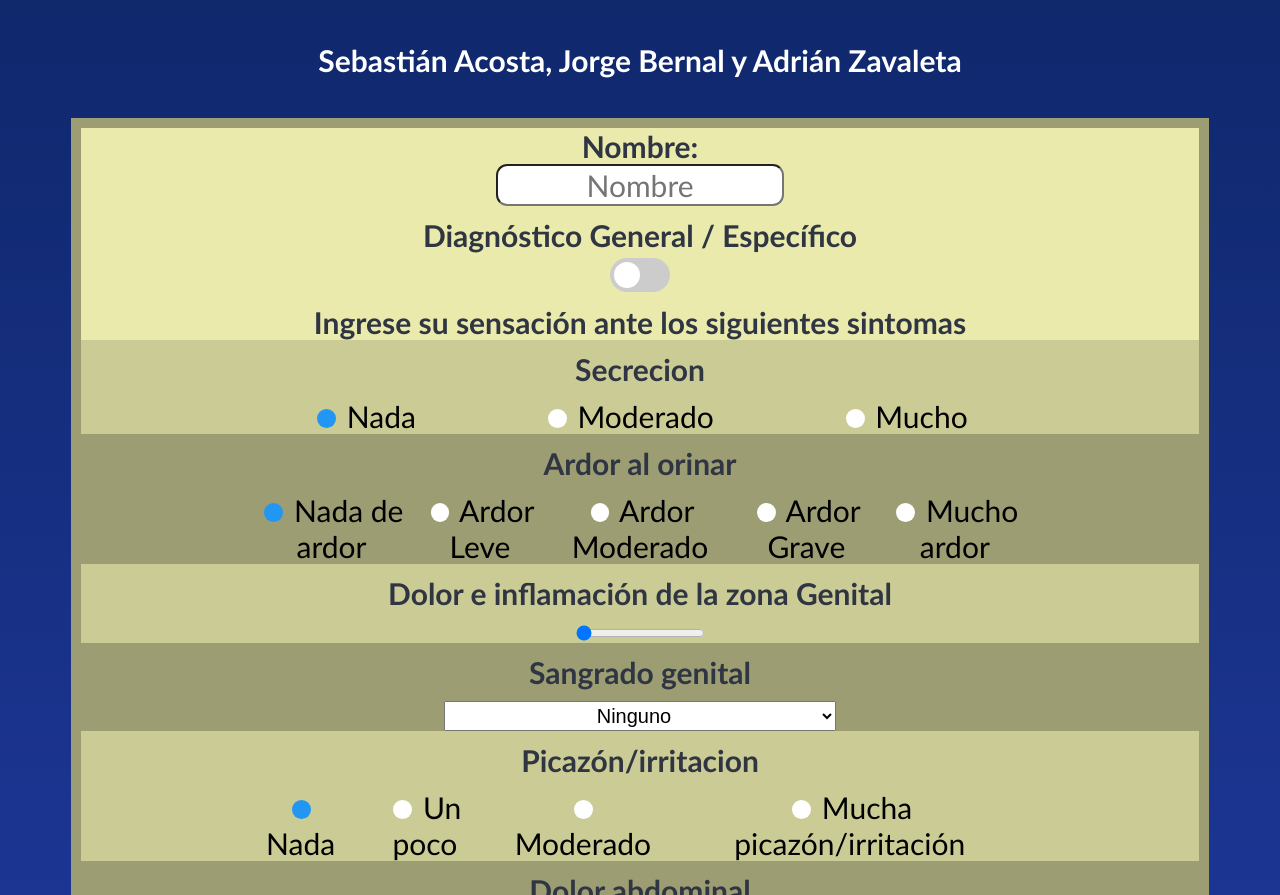
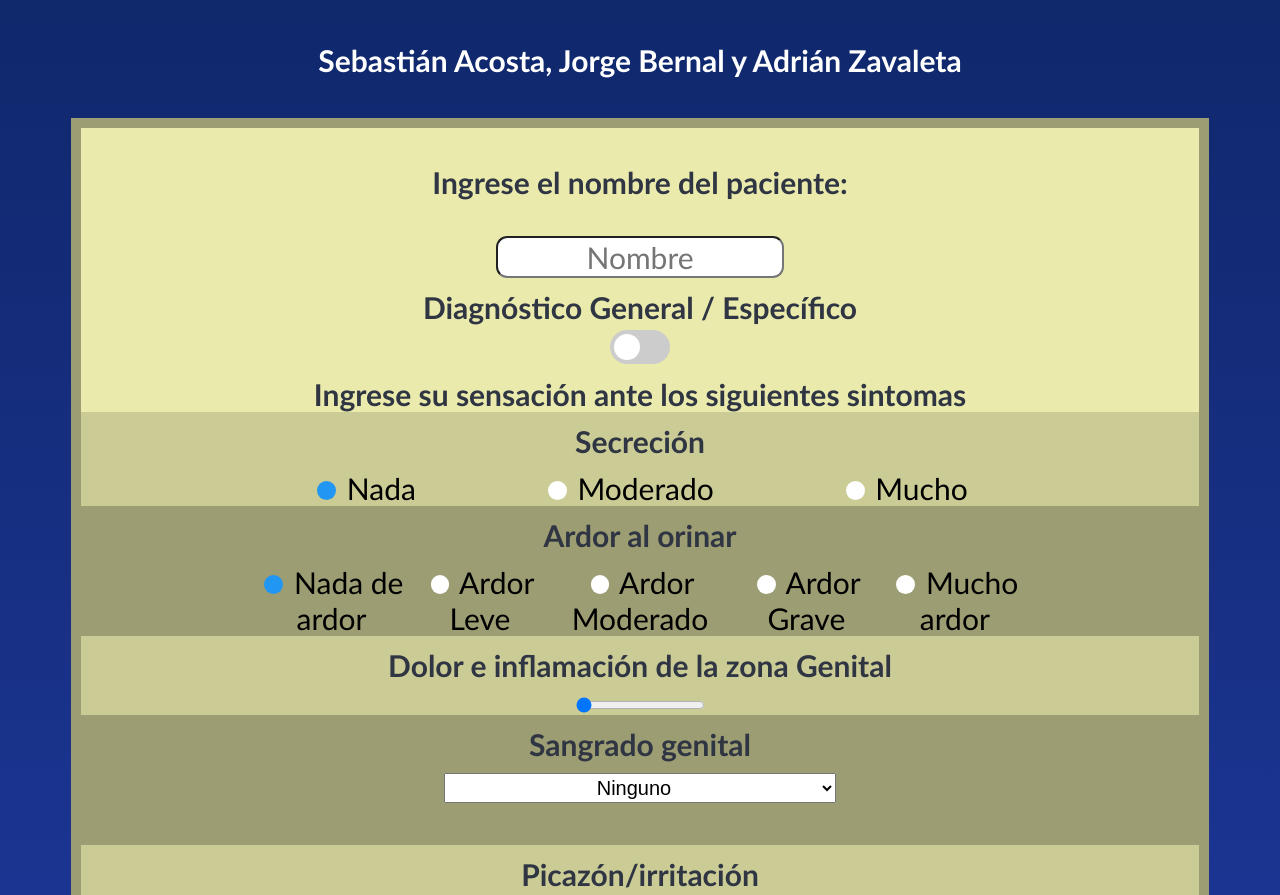
Before and after one commit to ZavaletaAdrian/proyectoIA, a plain HTML site: page enfermedades.html in a window 1280 px wide. Shown: the part 260-1155 px from the top of the page. Drawn offline with Linux system fonts and the light colour scheme.

Commit message:
Fixed grammar

```diff
--- a/enfermedades.html
+++ b/enfermedades.html
@@ -1,5 +1,6 @@
 <!DOCTYPE html>
 <html lang="es">
+
 <head>
     <title>Diagnóstico de enfermedades de transmisión sexual aplicando Lógica Difusa</title>
     <meta charset="UTF-8">
@@ -9,12 +10,15 @@
     <!-- <script src="//cdn.jsdelivr.net/npm/sweetalert2@11"></script> -->
     <script src="enfermedadesETS.js"></script>
 </head>
+
 <body>
     <h1>Diagnóstico de enfermedades de transmisión sexual aplicando Lógica Difusa</h1>
     <h6>por:</h6>
     <h4>Sebastián Acosta, Jorge Bernal y Adrián Zavaleta</h4>
     <div id="divForm">
-        <label>Nombre: </label>
+        <br>
+        <label>Ingrese el nombre del paciente: </label>
+        <br>
         <br>
         <input type="text" name="nombre" placeholder="Nombre" class="inputNombre">
         <br>
@@ -23,7 +27,8 @@
             <br>
             <div id="InputSelect" class="RC">
                 <label class="switch">
-                    <input type="checkbox" name="diagnosticoEspecifico" id="diagnosticoEspecifico" onclick="funcionDiaEspe()">
+                    <input type="checkbox" name="diagnosticoEspecifico" id="diagnosticoEspecifico"
+                        onclick="funcionDiaEspe()">
                     <span class="slider round"></span>
                 </label>
             </div>
@@ -32,7 +37,7 @@
         </div>
         <div><label>Ingrese su sensación ante los siguientes sintomas</label></div>
         <div id="div1">
-        <div id="labelDiv"><label>Secrecion</label></div>
+            <div id="labelDiv"><label>Secreción</label></div>
             <div id="InputSelect">
                 <div><input type="radio" name="Secr" id="Sint-1-1" value="0.0" checked> Nada</div>
                 <div><input type="radio" name="Secr" id="Sint-1-3" value="0.5"> Moderado</div>
@@ -65,10 +70,12 @@
                     <option value="0.75">Muy fuera de lo común</option>
                     <!-- <option value="1.0">Total</option> -->
                 </select>
+                <br>
+                <br>
             </div>
         </div>
         <div id="div1">
-        <div id="labelDiv"><label>Picazón/irritacion</label></div>
+            <div id="labelDiv"><label>Picazón/irritación</label></div>
             <div id="InputSelect">
                 <div><input type="radio" name="Irrit" id="Sint-5-1" value="0.0" checked> Nada</div>
                 <div><input type="radio" name="Irrit" id="Sint-5-2" value="0.25"> Un poco</div>
@@ -232,11 +239,11 @@
         </div>
         <button onclick="tomaDeDatos1XM()">Comparar datos</button>
         <div id="presentacionDatos">
-            <h1 style="color: black">DIAGNÓSTICO</h1> <br>
+            <h1 style="color: black; padding-top: 5%;">DIAGNÓSTICO</h1> <br>
             <label id="ingresarSintomas">Favor de ingresar tus síntomas arriba</label> <br>
             <h2>ENFERMEDAD DIAGNOSTICADA</h2>
             <label id="Top1"></label>
-            <h2>DESCRIPCION</h2>
+            <h2>DESCRIPCIÓN</h2>
             <label id="Top1Desc"></label>
             <h2>RECOMENDACIONES</h2>
             <label id="Top1Rec"></label>
@@ -247,4 +254,5 @@
     </div>
 
 </body>
+
 </html>
```
Lines whose indentation alone changed are shown as unchanged.
